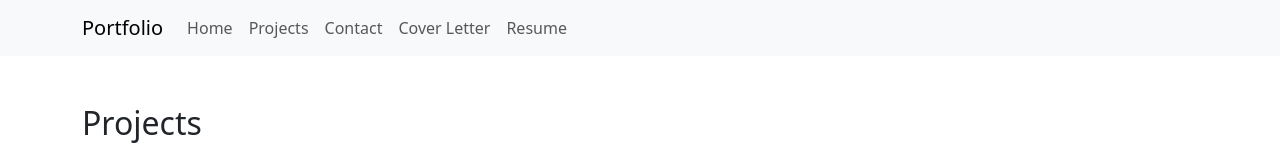
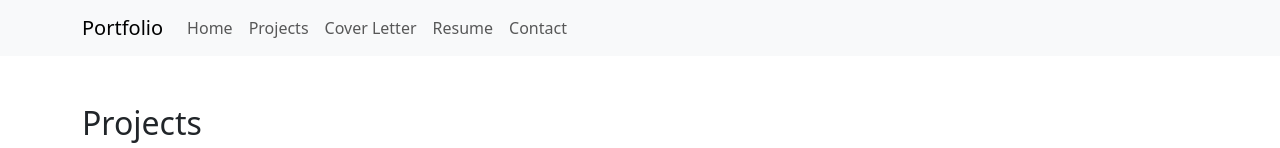
Before and after one commit to hollywood017/Portfolio, a React (Create React App) app: page /projects in a window 1280 px wide. Shown: the top 148 px of the page. Built offline with nearby package versions, Linux system fonts and the light colour scheme.

Commit message:
Updated navBar order

```diff
--- a/src/Navbar.js
+++ b/src/Navbar.js
@@ -15,13 +15,13 @@ const Navbar = () => {
                             <Link className='nav-link' to='/projects'>Projects</Link>
                         </li>
                         <li className='nav-item'>
-                            <Link className='nav-link' to='/contact'>Contact</Link>
-                        </li>
-                        <li className='nav-item'>
                             <Link className='nav-link' to='/cover-letter'>Cover Letter</Link>
                         </li>
                         <li className='nav-item'>
                             <Link className='nav-link' to='/resume'>Resume</Link>
+                        </li>
+                        <li className='nav-item'>
+                            <Link className='nav-link' to='/contact'>Contact</Link>
                         </li>
                     </ul>
                 </div>
```
